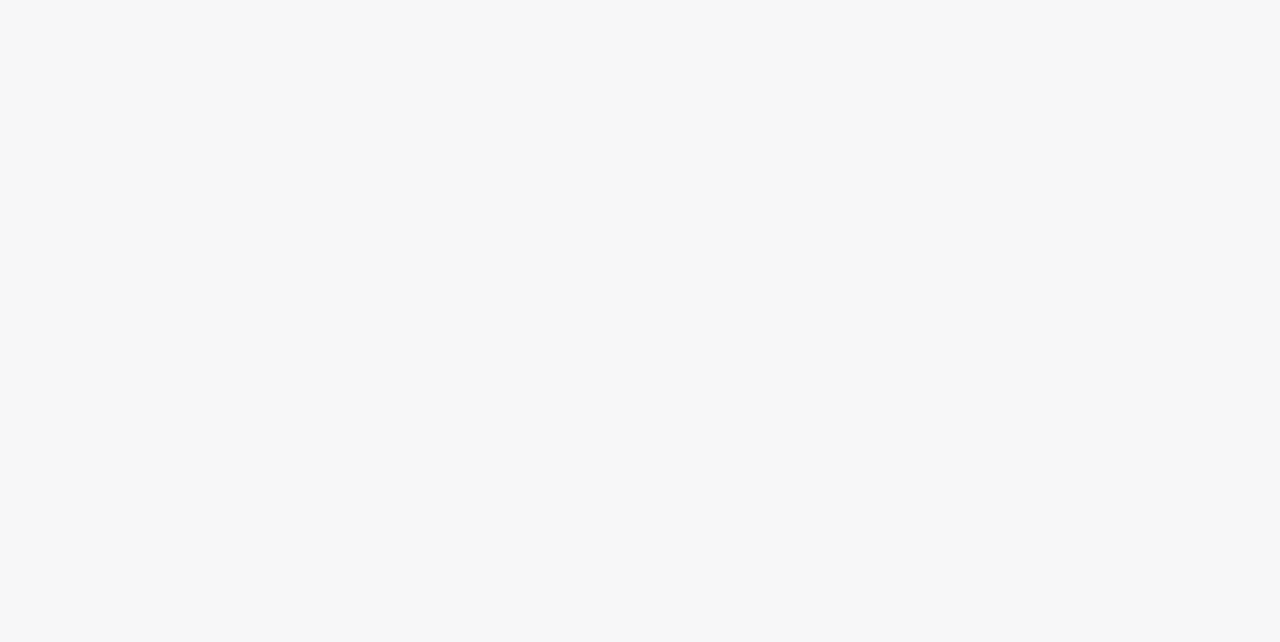
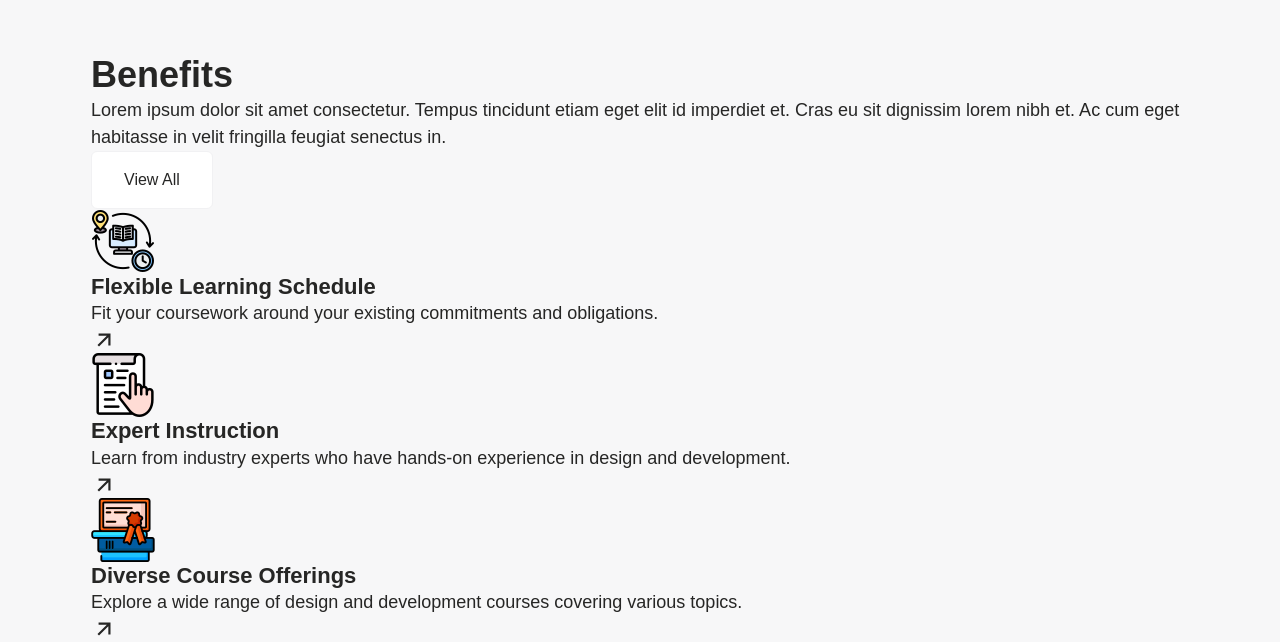
Before and after one commit to fahrypratama17/Project_React, a React (Vite) app in the folder e-learning-website/: page / in a window 1280 px wide. Shown: the part 1372-2014 px from the top of the page. Before the commit the page ends 1216 px from the top, so only its background shows below. Built offline with nearby package versions, Linux system fonts and the light colour scheme.

Commit message:
feat: add Title component and enhance Benefits section with dynamic content

```diff
--- a/e-learning-website/src/components/Benefits.jsx
+++ b/e-learning-website/src/components/Benefits.jsx
@@ -1,14 +1,37 @@
 import React from 'react'
+import Title from "./Title.jsx";
+import {benefitItems} from "../constant/data.js";
+import {RiArrowRightUpLine} from "@remixicon/react";
 
 const Benefits = () => {
   return (
-    <section>
+    <section className="section">
       <div className="container">
         {/* Title */}
-
+        <Title title='Benefits' text='Lorem ipsum dolor sit amet consectetur. Tempus tincidunt etiam eget elit id imperdiet et. Cras eu sit dignissim lorem nibh et. Ac cum eget habitasse in velit fringilla feugiat senectus in.' link='View All'/>
 
         {/* Card wrapper */}
+        <div className="">
+          {benefitItems.map((item) => (
+          // Card
+            <div className="" key={item.id}>
+              {/* Icon */}
+              <div className="">
+                <img src={item.icon} alt={item.title} width={64} height={64} />
+              </div>
+              {/* Content */}
+              <div className="">
+                <h4>{item.title}</h4>
+                <p>{item.text}</p>
+              </div>
 
+              {/* Button */}
+              <button>
+                <RiArrowRightUpLine size={26}/>
+              </button>
+            </div>
+          ))}
+        </div>
       </div>
     </section>
   );
--- a/e-learning-website/src/components/Title.jsx
+++ b/e-learning-website/src/components/Title.jsx
@@ -1,9 +1,14 @@
 import React from 'react'
 
-const Title = () => {
+const Title = ({title, text, link}) => {
   return (
     <div>
+      <div>
+        <h2>{title}</h2>
+        <p>{text}</p>
+      </div>
 
+      <button className="secondary-btn">{link}</button>
     </div>
   );
 };
```
